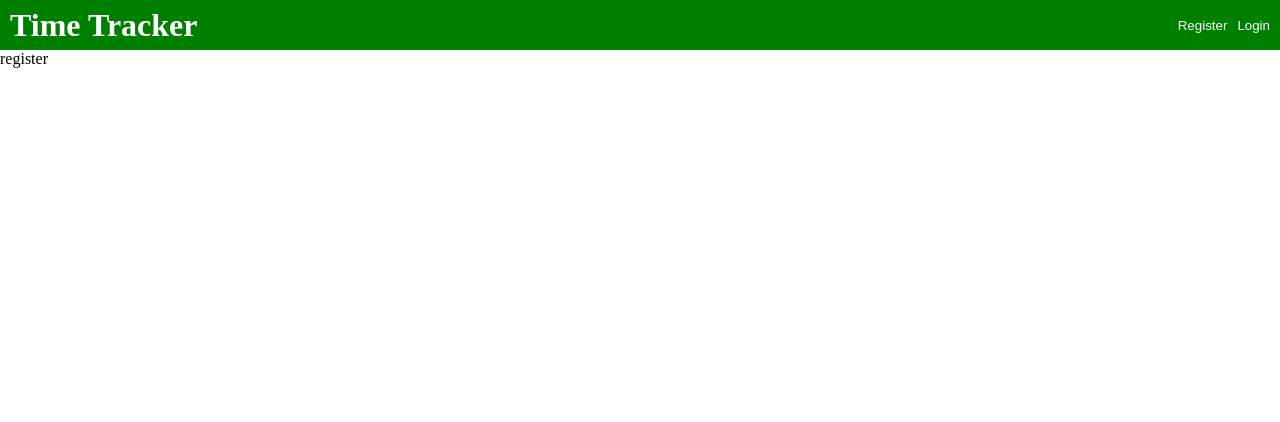
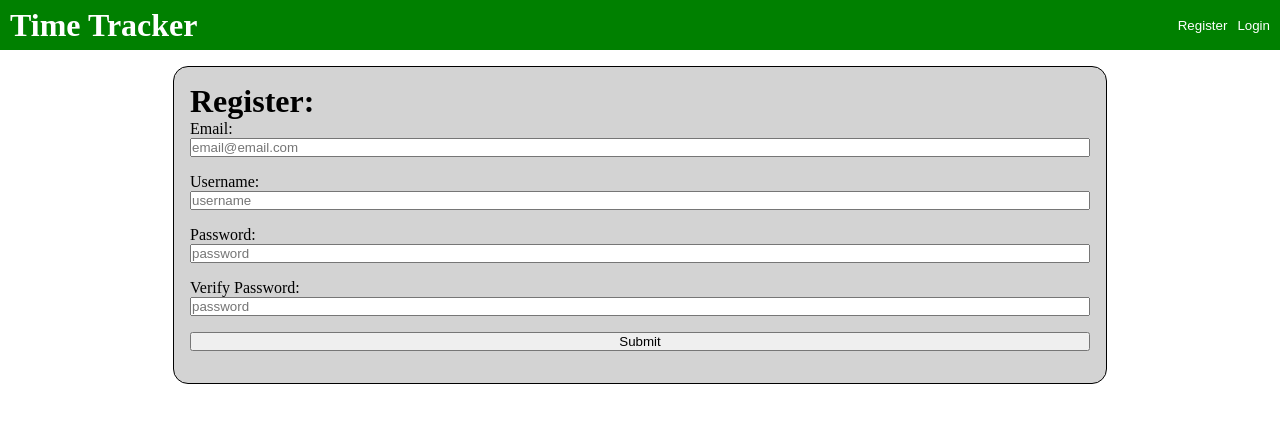
Before and after one commit to MeganPaffrath/time-tracker, a React (Create React App) app in the folder frontend/: page /register in a window 1280 px wide. Shown: the top 422 px of the page. Built offline with nearby package versions, Linux system fonts and the light colour scheme.

Commit message:
login and registration work

```diff
--- a/frontend/src/App.js
+++ b/frontend/src/App.js
@@ -1,5 +1,6 @@
 import React, { useState } from 'react';
 import {BrowserRouter, Switch, Route} from 'react-router-dom';
+// Pages/content:
 import Header from './components/layout/Header';
 import Home from './components/pages/Home';
 import Login from "./components/pages/Login";
--- a/frontend/src/components/auth/AuthMenu.js
+++ b/frontend/src/components/auth/AuthMenu.js
@@ -1,11 +1,18 @@
 import React from 'react';
+import { useHistory } from 'react-router-dom';
 
 // determins what user sees if logged in/out
 export default function AuthMenu() {
+
+  const history = useHistory();
+
+  const register = () => { history.push("/register")};
+  const login = () => { history.push("/login")};
+
   return (
     <nav>
-      <button>Register</button>
-      <button>Login</button>
+      <button onClick={register}>Register</button>
+      <button onClick={login}>Login</button>
     </nav>
   )
 }
--- a/frontend/src/components/pages/Login.js
+++ b/frontend/src/components/pages/Login.js
@@ -19,19 +19,26 @@ export default function Login() {
       const userLogin = {username, password};
 
       // try to log user in & get login result
-      const loginRes = Axios.post(
+      const loginRes = await Axios.post(
         "http://localhost:5000/users/login",
         userLogin
       );
 
       // if valid user, set token...
+      setUserData({
+        token: loginRes.token,
+        user: loginRes.username
+      });
+      // update local storage
+      localStorage.setItem("auth-token", loginRes.data.token);
 
       // change to home page
+      history.push("/");
 
     } catch (err) {
+      // set error
+      setError(err.message);
       console.log(err.message);
-      // set error
-      // setError(err.)
     }
   }
 
--- a/frontend/src/components/pages/Register.js
+++ b/frontend/src/components/pages/Register.js
@@ -1,9 +1,86 @@
-import React from 'react';
+import React, { useContext, useState } from 'react';
+import { useHistory } from 'react-router-dom';
+import UserContext from '../../context/UserContext';
+import Axios from "axios";
 
 export default function Register() {
+  const [username, setUsername] = useState();
+  const [password, setPassword] = useState();
+  const [email, setEmail] = useState();
+  const [verifyPassword, setVerifyPassword] = useState();
+
+  const [error, setError] = useState();
+  const {setUserData} = useContext(UserContext);
+  const history = useHistory();
+
+
+  // called when user clicks register
+  const submitRegister = async (e) => {
+    e.preventDefault();
+
+    try {
+      const userRegister = {username, password, verifyPassword, email};
+
+      // try to log user in & get login result
+      const registerRes = await Axios.post(
+        "http://localhost:5000/users/register",
+        userRegister
+      );
+
+      // if valid user, set token...
+      setUserData({
+        token: registerRes.token,
+        user: registerRes.username
+      });
+      // update local storage
+      localStorage.setItem("auth-token", registerRes.data.token);
+
+      // change to home page
+      history.push("/");
+
+    } catch (err) {
+      // set error
+      setError(err.message);
+      console.log(err.message);
+    }
+  }
+
+
   return (
-    <div>
-      register
+    <div className="form-container">
+      <div className="form-box">
+        <h1>Register:</h1>
+        <form onSubmit={submitRegister}>
+          <label htmlFor="email">Email:</label>
+          <input
+            type="email"
+            placeholder="email@email.com"
+            onChange={e => setEmail(e.target.value)}
+          />
+          <label htmlFor="username">Username:</label>
+          <input
+            type="username"
+            placeholder="username"
+            onChange={e => setUsername(e.target.value)}
+          />
+          <label htmlFor="password">Password:</label>
+          <input
+            type="password"
+            placeholder="password"
+            onChange={e => setPassword(e.target.value)}
+          />
+          <label htmlFor="verify">Verify Password:</label>
+          <input
+            type="password"
+            placeholder="password"
+            onChange={e => setVerifyPassword(e.target.value)}
+          />
+          <input
+            type="submit"
+            value="Submit"
+          />
+        </form>
+      </div>
     </div>
   )
 }
```
Also changed, not shown: 1 other file (tests, documents, lock files or other folders).
